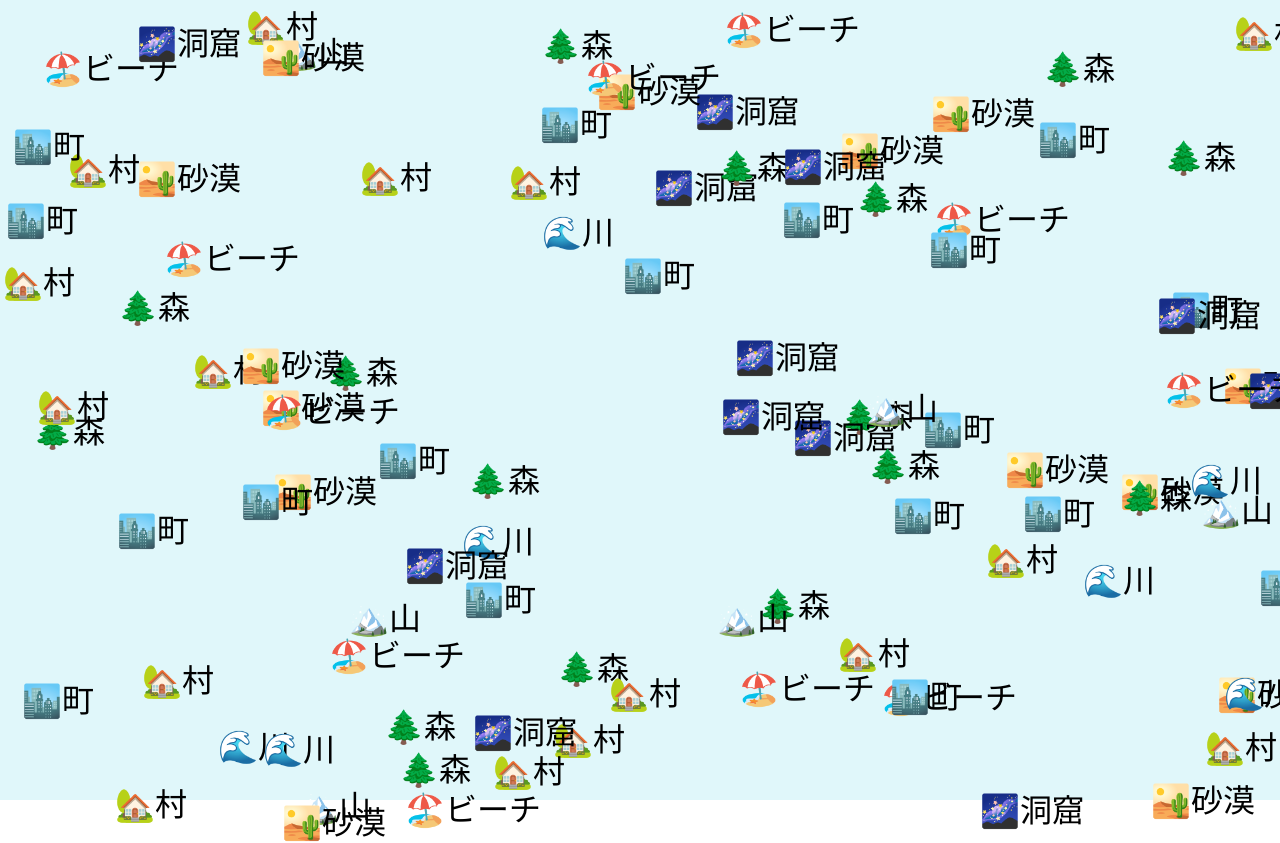
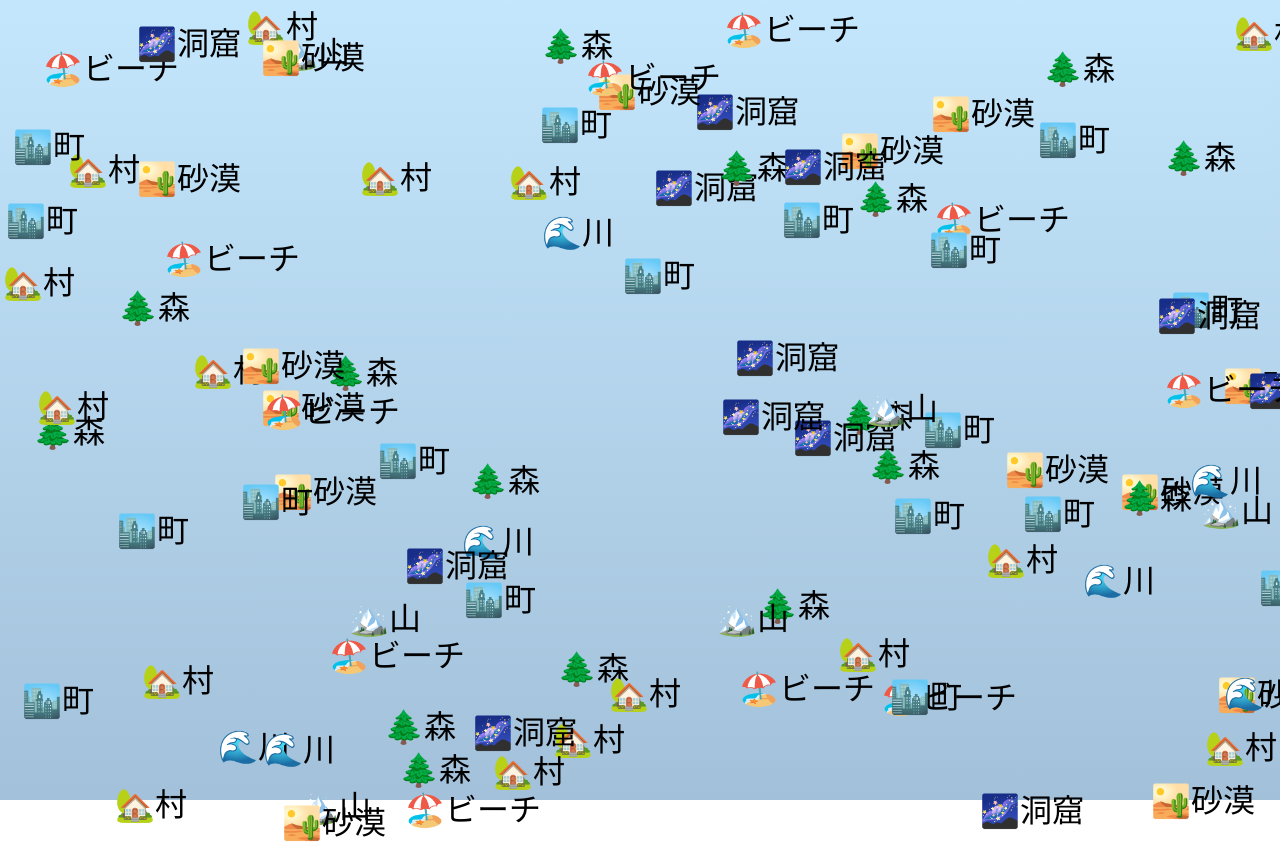
Before and after one commit to Whnneeww/ddnsywunq, a plain HTML site: page 404.html in a window 1280 px wide. Shown: the top 843 px of the page. Drawn offline with Linux system fonts and the light colour scheme.

Commit message:
Update 404.html

```diff
--- a/404.html
+++ b/404.html
@@ -10,11 +10,20 @@
             overflow: hidden;
             font-family: Arial, sans-serif;
         }
+        #background {
+            position: fixed;
+            top: 0;
+            left: 0;
+            width: 100vw;
+            height: 100vh;
+            background: linear-gradient(to bottom, #87CEFA, #4682B4); /* グラデーションの背景 */
+            z-index: -1; /* 背景をコンテンツの後ろに配置 */
+        }
         #map {
             position: absolute;
             width: 100vw;
             height: 100vh;
-            background-color: #e0f7fa;
+            background-color: rgba(255, 255, 255, 0.5); /* 半透明の白色背景 */
             touch-action: none; /* タッチアクションを無効にする */
         }
         .world {
@@ -25,6 +34,7 @@
     </style>
 </head>
 <body>
+    <div id="background"></div> <!-- 背景の要素 -->
     <div id="map"></div>
 
     <script>
```
